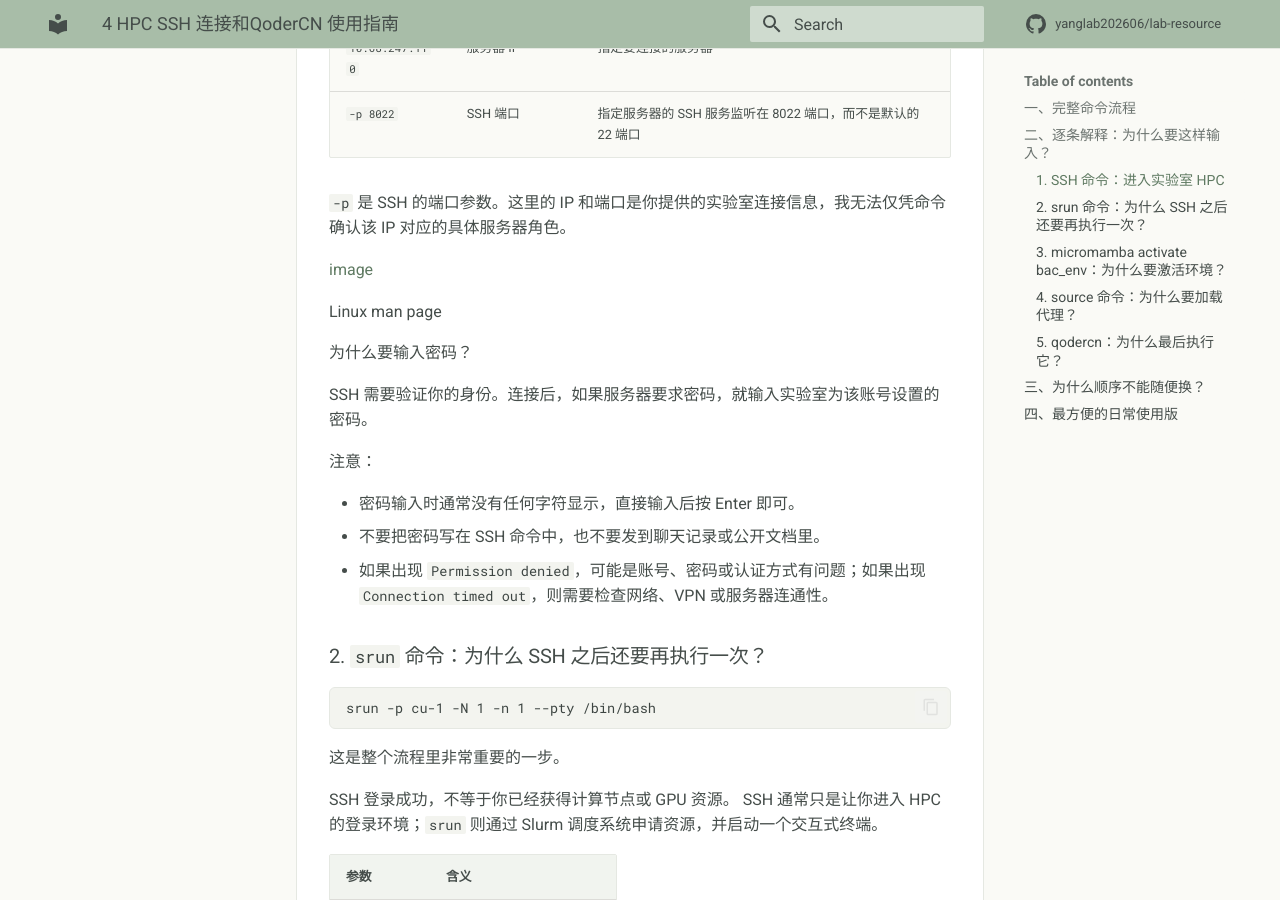
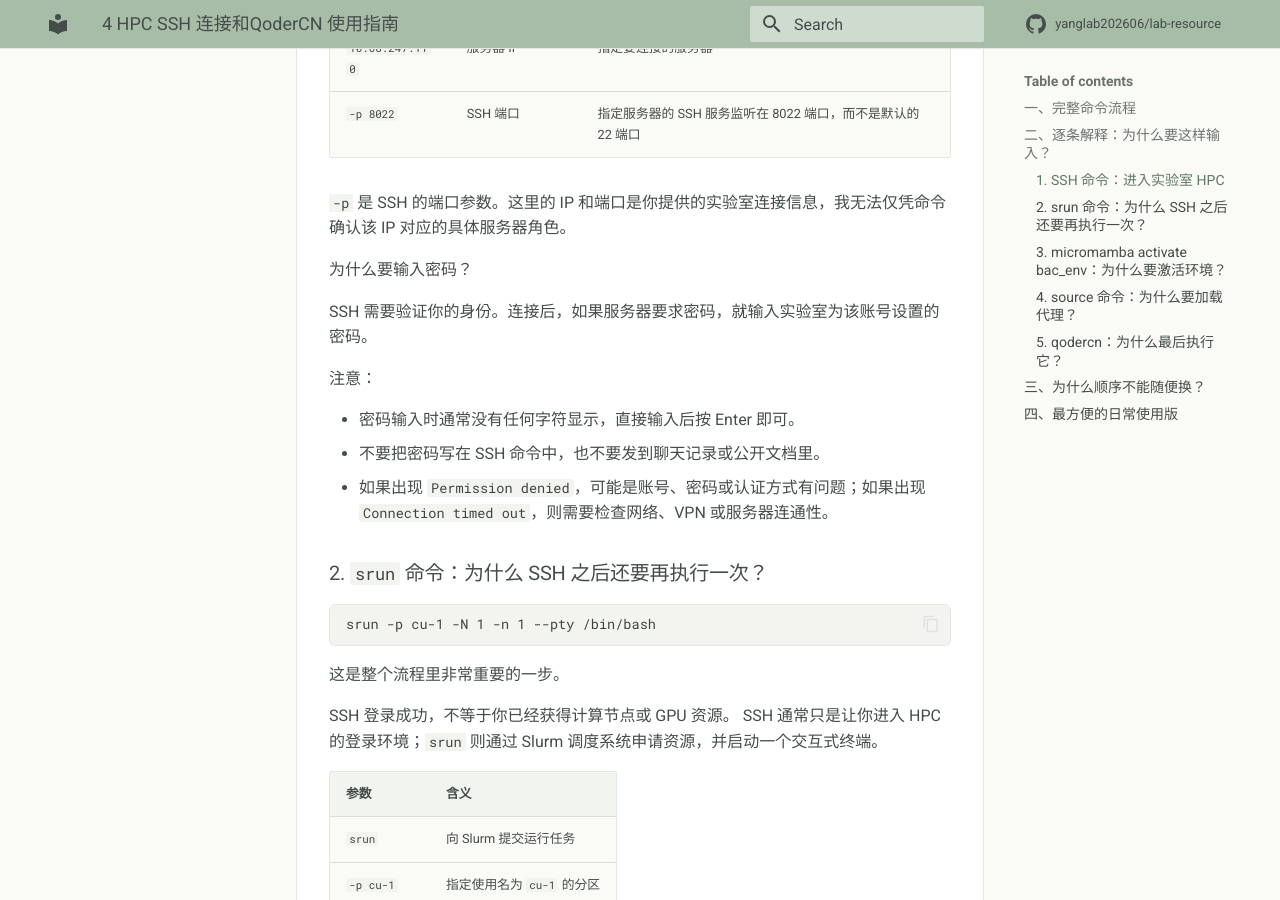
Before and after one commit to YangLab-SZBL/lab-resource, an MkDocs documentation site: the page built from docs/hpc/4-HPC SSH 连接和QoderCN 使用指南.md, in a window 1280 px wide and 900 px high, scrolled down 1673 px. Built offline with MkDocs 1.6.1 and Material for MkDocs 9.7.7, drawn with Linux system fonts in a browser that asks for light colours; comment, search, counter and statistics services are not loaded.

Commit message:
Update 4-HPC SSH 连接和QoderCN 使用指南.md

```diff
--- a/docs/hpc/4-HPC SSH 连接和QoderCN 使用指南.md
+++ b/docs/hpc/4-HPC SSH 连接和QoderCN 使用指南.md
@@ -61,12 +61,6 @@ ssh uu1s5v865@10.68.247.110 -p 8022
 | `-p 8022`       | SSH 端口   | 指定服务器的 SSH 服务监听在 8022 端口，而不是默认的 22 端口 |
 
 `-p` 是 SSH 的端口参数。这里的 IP 和端口是你提供的实验室连接信息，我无法仅凭命令确认该 IP 对应的具体服务器角色。
-
-[image](https://www.google.com/s2/favicons?domain=https://linux.die.net\&sz=32)
-
-Linux man page
-
-
 
 为什么要输入密码？
 
```
